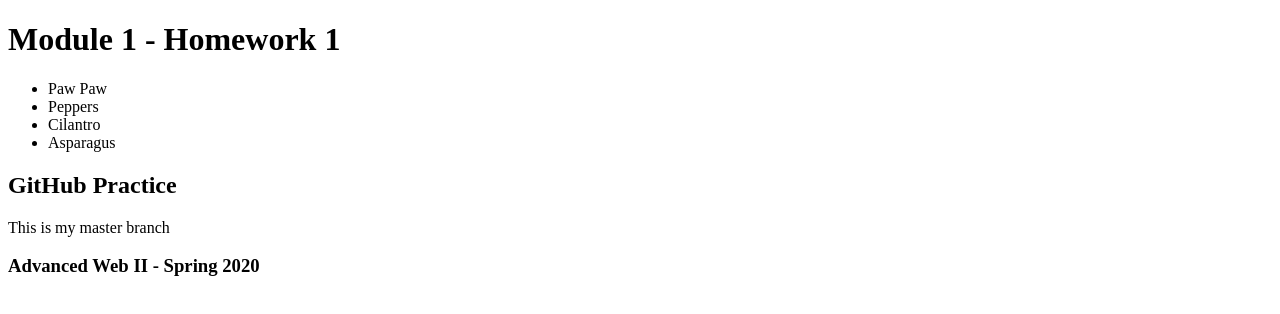
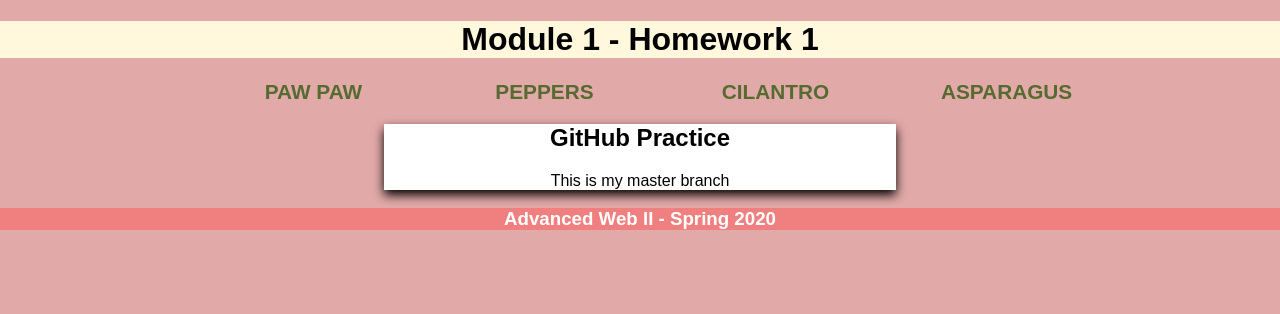
Before and after one commit to AngelMNM/m1-hw1-negron-angel, a plain HTML site: page index.html in a window 1280 px wide. Drawn offline with Linux system fonts and the light colour scheme.

Commit message:
Add all styles to css file and some edits to html file

```diff
--- a/index.html
+++ b/index.html
@@ -3,6 +3,7 @@
   <head>
     <meta charset="utf-8">
     <title> Homework 1 - Angel Negron</title>
+    <link rel="stylesheet" href="main.css">
   </head>
   <body>
     <header>
@@ -11,10 +12,10 @@
     <nav>
 
       <ul>
-        <li>Paw Paw</li>
-        <li>Peppers</li>
-        <li>Cilantro</li>
-        <li>Asparagus</li>
+        <li> <a href="#"> Paw Paw</a></li>
+        <li><a href="#">Peppers</a></li>
+        <li><a href="#">Cilantro</a></li>
+        <li><a href="#">Asparagus</a></li>
       </ul>
 
     </nav>
--- a/main.css
+++ b/main.css
@@ -0,0 +1,51 @@
+body {
+    background-color: #e2a9a9;
+    margin: 0 auto;
+    font-family: Arial, Helvetica, sans-serifs;
+}
+
+h1 {
+
+    text-align: center;
+    background-color: cornsilk;
+}
+ul {
+    margin: 0 auto;
+    list-style-type: none;
+    font-size: 1.3em;
+    width: 80%;
+    text-align: center;
+
+}
+
+li {
+    display: inline-block;
+    text-align: center;
+    width: 22%;
+}
+
+li a {
+    text-decoration: none;
+    text-transform: uppercase;
+    color: darkolivegreen;
+    font-weight: bold;
+
+}
+
+main {
+    width: 40%;
+    background-color: #ffffff;
+    margin: 0 auto;
+    box-shadow: black 0 5px 10px ;
+    text-align: center;
+
+}
+
+footer {
+    background-color: lightcoral;
+}
+
+h3 {
+    text-align: center;
+    color: #ffffff;
+}
```
